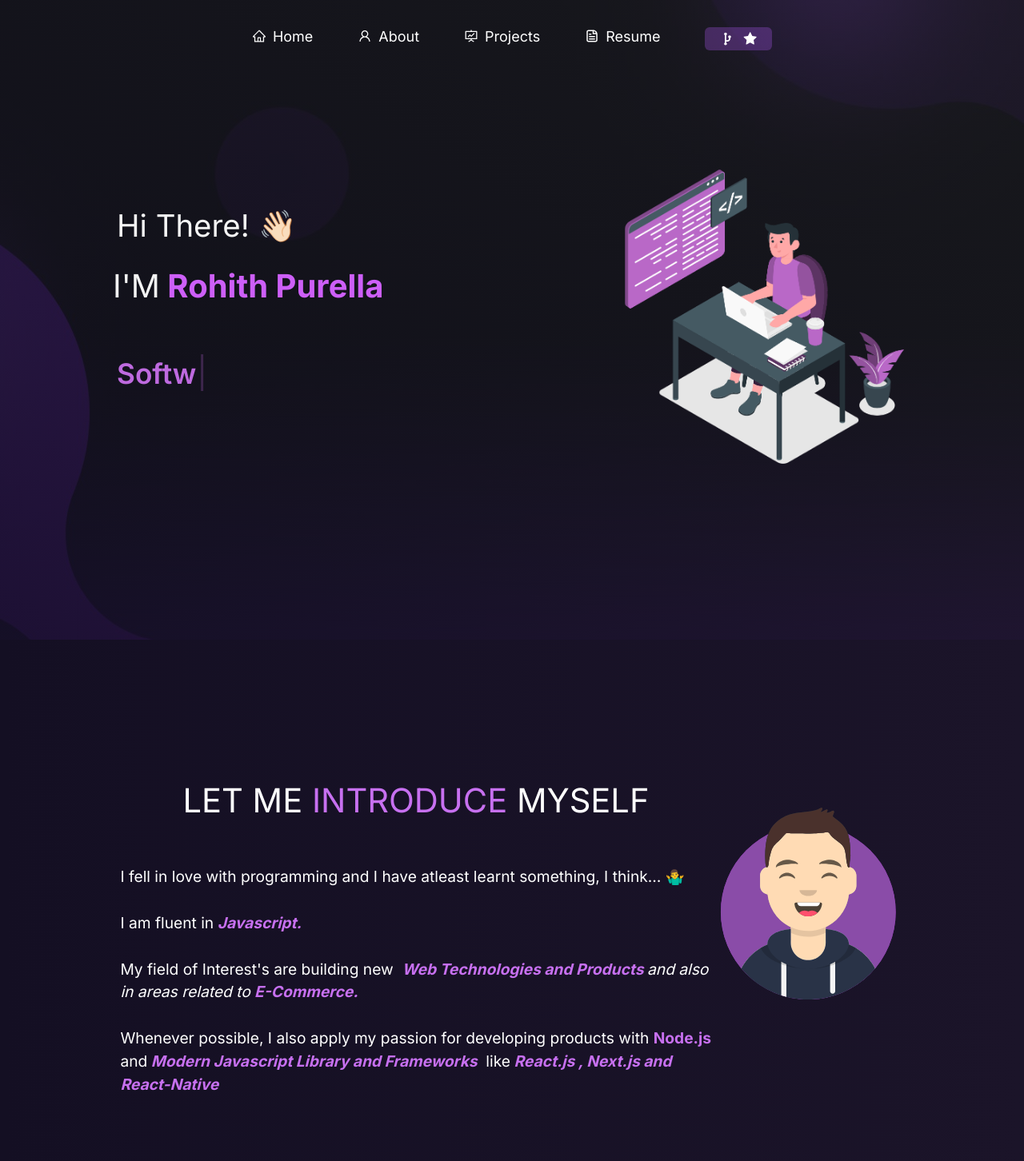
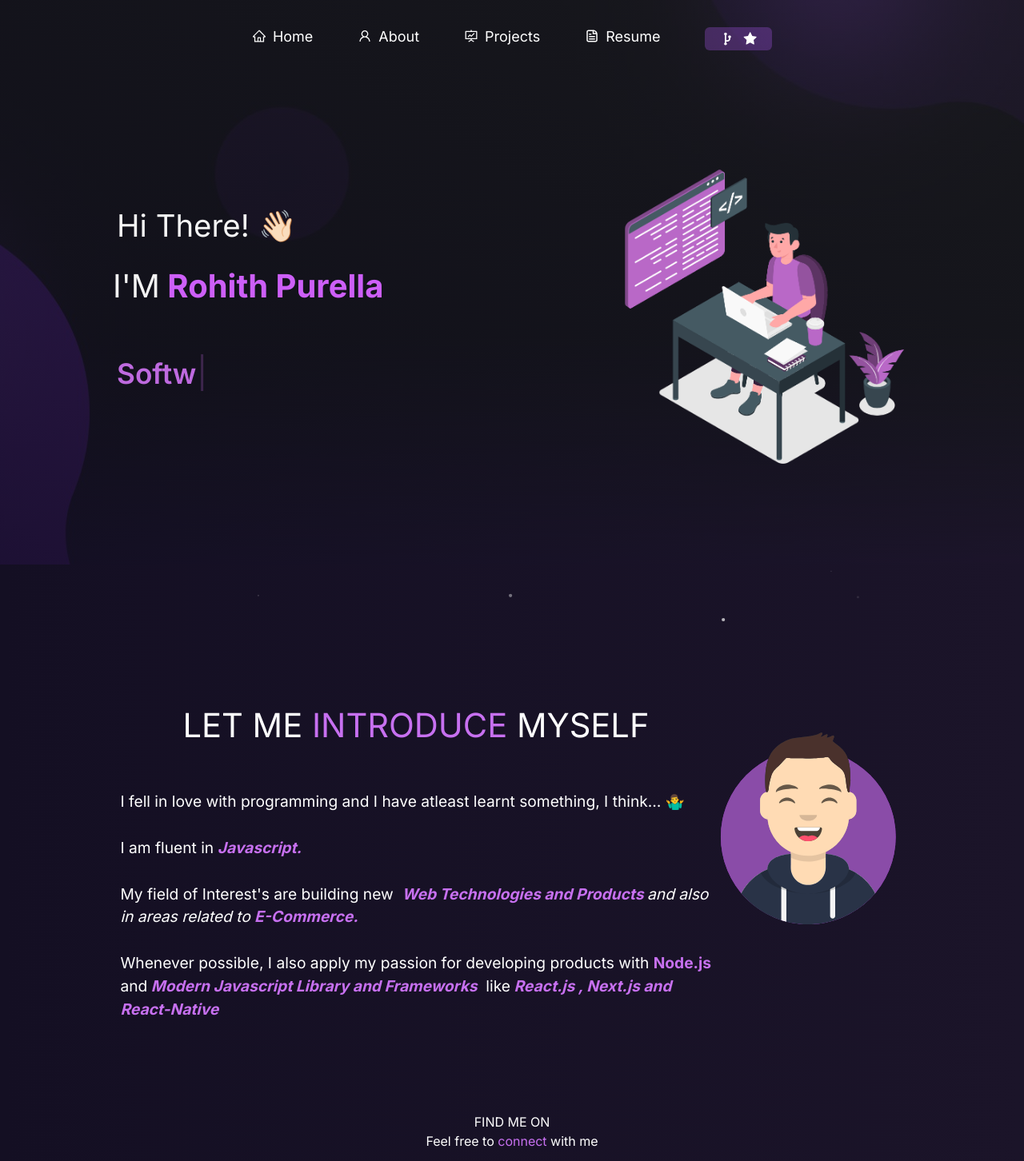
Before and after one commit to purellarohith/newwebsite_nextjs, a Next.js app: page / in a window 1280 px wide. Shown: the top 1452 px of the page at 80% size. Built offline with nearby package versions, Linux system fonts and the light colour scheme.

Commit message:
home page completed

```diff
--- a/src/app/page.tsx
+++ b/src/app/page.tsx
@@ -8,14 +8,15 @@ import {
   AiFillInstagram,
 } from "react-icons/ai";
 import { FaLinkedinIn } from "react-icons/fa";
+import Link from 'next/link';
 
 
 export default function Home() {
   return (
     <main className={`relative ${styles['bg-color']} `}>
-      <section>
+      <div>
         <Particle />
-        <section className={`flex min-h-screen flex-col items-center justify-between p-24 ${styles.home_section}`}>
+        <section className={`flex flex-col items-center justify-between p-24 ${styles.home_section}`}>
           <section className={`w-full ${styles.home_content}`}>
             <div className='flex flex-row'>
               <div className={styles.home_header}>
@@ -103,41 +104,41 @@ export default function Home() {
           <div>
           </div>
         </section>
-        <section className={styles['home-about-social']}>
+        <section className={`${styles['home-about-social']} z-40`}>
           <h1>FIND ME ON</h1>
           <p>
             Feel free to <span className={styles['purple']}>connect </span>with me
           </p>
           <ul className={styles['home-about-social-links']}>
             <li className={styles["social-icons"]}>
-              <a
+              <Link
                 href="https://github.com/purellarohith"
                 target="_blank"
                 rel="noreferrer"
                 className={`${styles['icon-colour']}  ${styles['home-social-icons']}`}
               >
                 <AiFillGithub />
-              </a>
+              </Link>
             </li>
             <li className={styles["social-icons"]}>
-              <a
+              <Link
                 href="https://twitter.com/iamrohithpatel"
                 target="_blank"
                 rel="noreferrer"
                 className={`${styles['icon-colour']}  ${styles['home-social-icons']}`}
               >
                 <AiOutlineTwitter />
-              </a>
+              </Link>
             </li>
             <li className={styles["social-icons"]}>
-              <a
+              <Link
                 href="https://www.linkedin.com/in/rohith-purella-b66066211/"
                 target="_blank"
                 rel="noreferrer"
                 className={`${styles['icon-colour']}  ${styles['home-social-icons']}`}
               >
                 <FaLinkedinIn />
-              </a>
+              </Link>
             </li>
             {/* <li className={styles["social-icons"]}>
               <a
@@ -151,7 +152,7 @@ export default function Home() {
             </li> */}
           </ul>
         </section>
-      </section>
+      </div>
     </main>
   )
 }
--- a/src/app/styles.module.scss
+++ b/src/app/styles.module.scss
@@ -5,7 +5,7 @@ $impTextColor: #c770f0;
 
 .bg-color {
     background-image: linear-gradient(to left, rgb(27 20 41), rgb(20 15 35));
-    z-index: -2;
+    z-index: 0;
 }
 
 .home_section {
@@ -182,10 +182,6 @@ $impTextColor: #c770f0;
     display: inline-block !important;
     padding-right: 15px;
     padding-left: 15px;
-
-    &:hover {
-        background-color: #700c86;
-    }
 }
 
 .icon-colour {
--- a/src/components/server/Header/index.tsx
+++ b/src/components/server/Header/index.tsx
@@ -14,7 +14,7 @@ import styles from './header.module.scss';
 
 const Header: React.FC = () => {
     return (
-        <nav className={`w-full flex items-center fixed px-8 py-8 justify-center ${styles.nav}`}>
+        <nav className={`w-full flex items-center fixed px-8 py-8 justify-center ${styles.nav} z-30`}>
             <ul className='flex items-center gap-14'>
                 <li className='list-none'>
                     <Link href={'/'} className='block relative z-10 text-white text-lg'>
```
